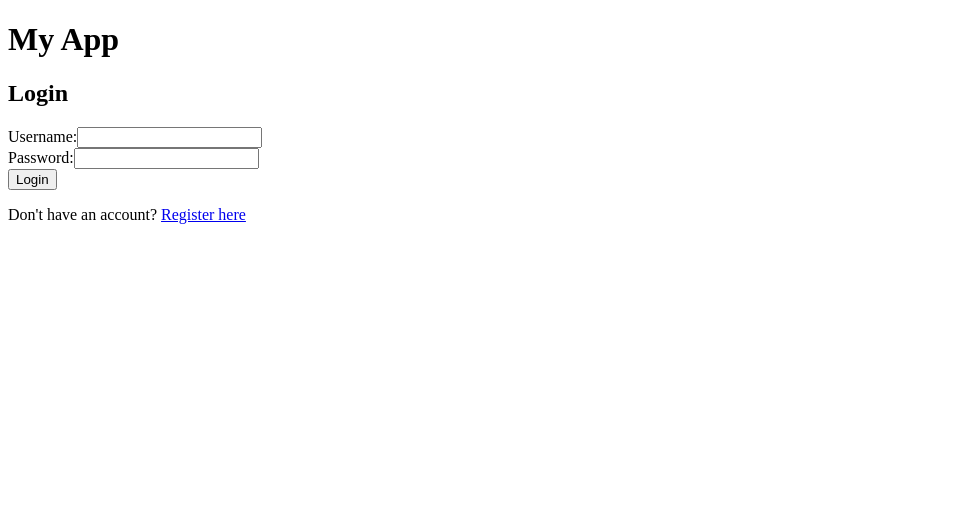
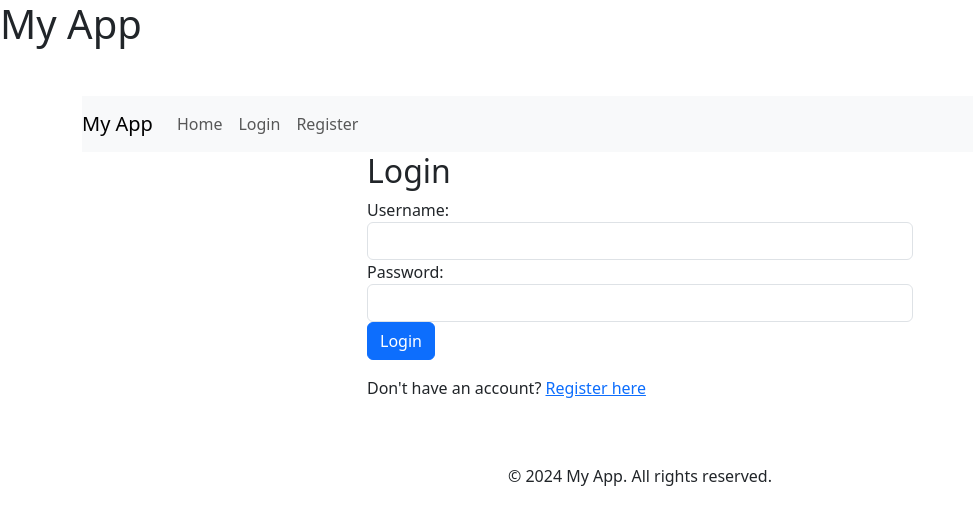
Before and after one commit to amaalyy/finance, a React (Create React App) app in the folder frontend/: page / in a window 1280 px wide. Shown: the top 524 px of the page, without its empty margins (0-973 px from the left). Built offline with nearby package versions, Linux system fonts and the light colour scheme.

Commit message:
all in all

```diff
--- a/frontend/package.json
+++ b/frontend/package.json
@@ -4,9 +4,12 @@
   "private": true,
   "dependencies": {
     "axios": "^1.6.7",
+    "bootstrap": "^5.3.2",
     "cra-template": "1.2.0",
     "react": "^18.2.0",
+    "react-bootstrap": "^2.10.1",
     "react-dom": "^18.2.0",
+    "react-router-dom": "^6.22.1",
     "react-scripts": "5.0.1"
   },
   "scripts": {
--- /dev/null
+++ b/frontend/src/components/Footer.js
@@ -0,0 +1,13 @@
+import React from 'react';
+
+const Footer = () => {
+  return (
+    <footer className="mt-5">
+      <div className="text-center">
+        <p>&copy; 2024 My App. All rights reserved.</p>
+      </div>
+    </footer>
+  );
+};
+
+export default Footer;
--- /dev/null
+++ b/frontend/src/components/Header.js
@@ -0,0 +1,35 @@
+import React from 'react';
+import { Link } from 'react-router-dom';
+
+const Header = () => {
+  return (
+    <header>
+      <nav className="navbar navbar-expand-lg navbar-light bg-light">
+        <Link className="navbar-brand" to="/">
+          My App
+        </Link>
+        <div className="collapse navbar-collapse" id="navbarNav">
+          <ul className="navbar-nav ml-auto">
+            <li className="nav-item">
+              <Link className="nav-link" to="/home">
+                Home
+              </Link>
+            </li>
+            <li className="nav-item">
+              <Link className="nav-link" to="/login">
+                Login
+              </Link>
+            </li>
+            <li className="nav-item">
+              <Link className="nav-link" to="/register">
+                Register
+              </Link>
+            </li>
+          </ul>
+        </div>
+      </nav>
+    </header>
+  );
+};
+
+export default Header;
--- a/frontend/src/pages/HomePage.js
+++ b/frontend/src/pages/HomePage.js
@@ -1,11 +1,14 @@
 import React, { useContext } from 'react';
 import { AuthContext } from '../contexts/AuthContext';
+import Header from '../components/Header';
+import Footer from '../components/Footer';
 
 const HomePage = () => {
     const { user, logout } = useContext(AuthContext);
 
     return(
         <div>
+          <Header />
         <h2>Welcome to the Home Page</h2>
         {user ? (
           <div>
@@ -16,6 +19,7 @@ const HomePage = () => {
         ) : (
           <p>You are not logged in.</p>
         )}
+        <Footer />
       </div>
     );
   };
--- a/frontend/src/pages/Login.js
+++ b/frontend/src/pages/Login.js
@@ -1,14 +1,18 @@
 import React, { useState, useContext } from 'react';
-import { Link, useNavigate } from 'react-router-dom'; // useNavigate for react-router-dom v6
+import { Link, useNavigate } from 'react-router-dom';
 import axios from 'axios';
 import { AuthContext } from '../contexts/AuthContext';
+import 'bootstrap/dist/css/bootstrap.min.css';
+
+import Header from '../components/Header';
+import Footer from '../components/Footer';
 
 const Login = () => {
   const { login } = useContext(AuthContext);
   const [username, setUsername] = useState('');
   const [password, setPassword] = useState('');
   const [error, setError] = useState('');
-  const navigate = useNavigate(); // useNavigate for react-router-dom v6
+  const navigate = useNavigate();
 
   const handleSubmit = async (event) => {
     event.preventDefault();
@@ -19,44 +23,52 @@ const Login = () => {
         password,
       });
 
-      // If authentication is successful, save user data to the context
       login(response.data);
-
-      // Redirect the user to the home page
-      navigate('/home'); // useNavigate for react-router-dom v6
+      navigate('/home');
     } catch (error) {
-      // If authentication fails, display an error message to the user
       console.error('Login failed:', error.response.data);
       setError('Invalid username or password');
     }
   };
 
   return (
-    <div>
+    <div className="container mt-5">
+      <Header />
+      <div className="row justify-content-md-center">
+        <div className="col-md-6">
           <h2>Login</h2>
-      {error && <p style={{ color: 'red' }}>{error}</p>}
+          {error && <p className="text-danger">{error}</p>}
           <form onSubmit={handleSubmit}>
-        <div>
-          <label>Username:</label>
+            <div className="form-group">
+              <label htmlFor="username">Username:</label>
               <input
                 type="text"
+                className="form-control"
+                id="username"
                 value={username}
                 onChange={(e) => setUsername(e.target.value)}
               />
             </div>
-        <div>
-          <label>Password:</label>
+            <div className="form-group">
+              <label htmlFor="password">Password:</label>
               <input
                 type="password"
+                className="form-control"
+                id="password"
                 value={password}
                 onChange={(e) => setPassword(e.target.value)}
               />
             </div>
-        <button type="submit">Login</button>
+            <button type="submit" className="btn btn-primary">
+              Login
+            </button>
           </form>
-      <p>
+          <p className="mt-3">
             Don't have an account? <Link to="/register">Register here</Link>
           </p>
+        </div>
+      </div>
+      <Footer />
     </div>
   );
 };
--- a/frontend/src/pages/RegisterPage.js
+++ b/frontend/src/pages/RegisterPage.js
@@ -1,6 +1,10 @@
 import React, { useState } from 'react';
 import { Link, useNavigate } from 'react-router-dom'; // Import Link from react-router-dom
 import axios from 'axios';
+
+import Header from '../components/Header';
+import Footer from '../components/Footer';
+
 
 const RegisterPage = () => {
     const navigate = useNavigate();
@@ -49,6 +53,7 @@ const RegisterPage = () => {
 
   return (
     <div>
+      <Header />
       <h2>Register</h2>
       {registrationSuccess ? (
         <div>
@@ -94,6 +99,7 @@ const RegisterPage = () => {
       )}
       {error && <p style={{ color: 'red' }}>{error}</p>}
       <button onClick={goBack}>GO Back</button>
+      <Footer />
     </div>
   );
 };
```
Also changed, not shown: frontend/src/components/Layout.js (added, +11 -0 lines), 1 other file (tests, documents, lock files or other folders). Lines whose indentation alone changed are shown as unchanged.
